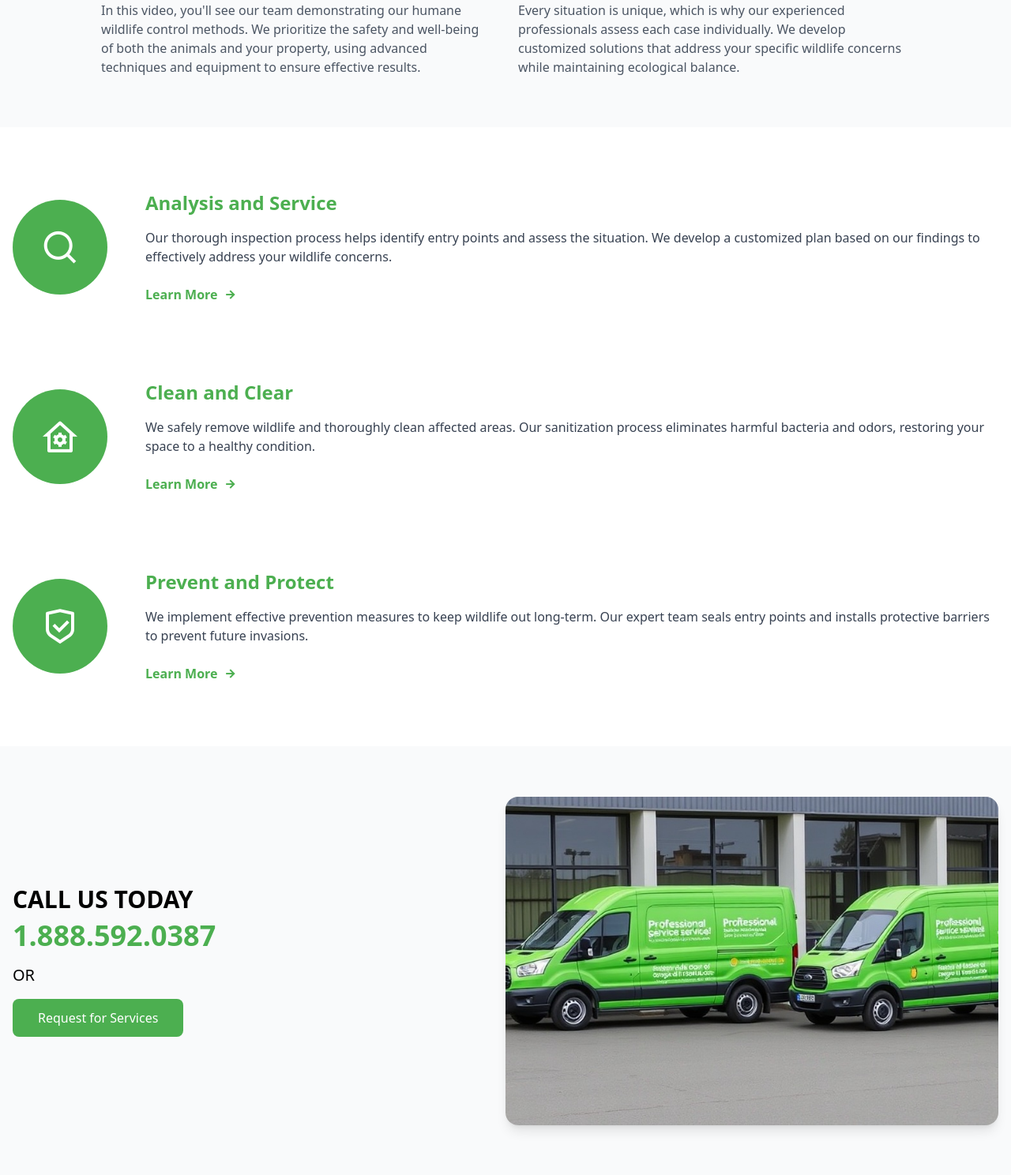
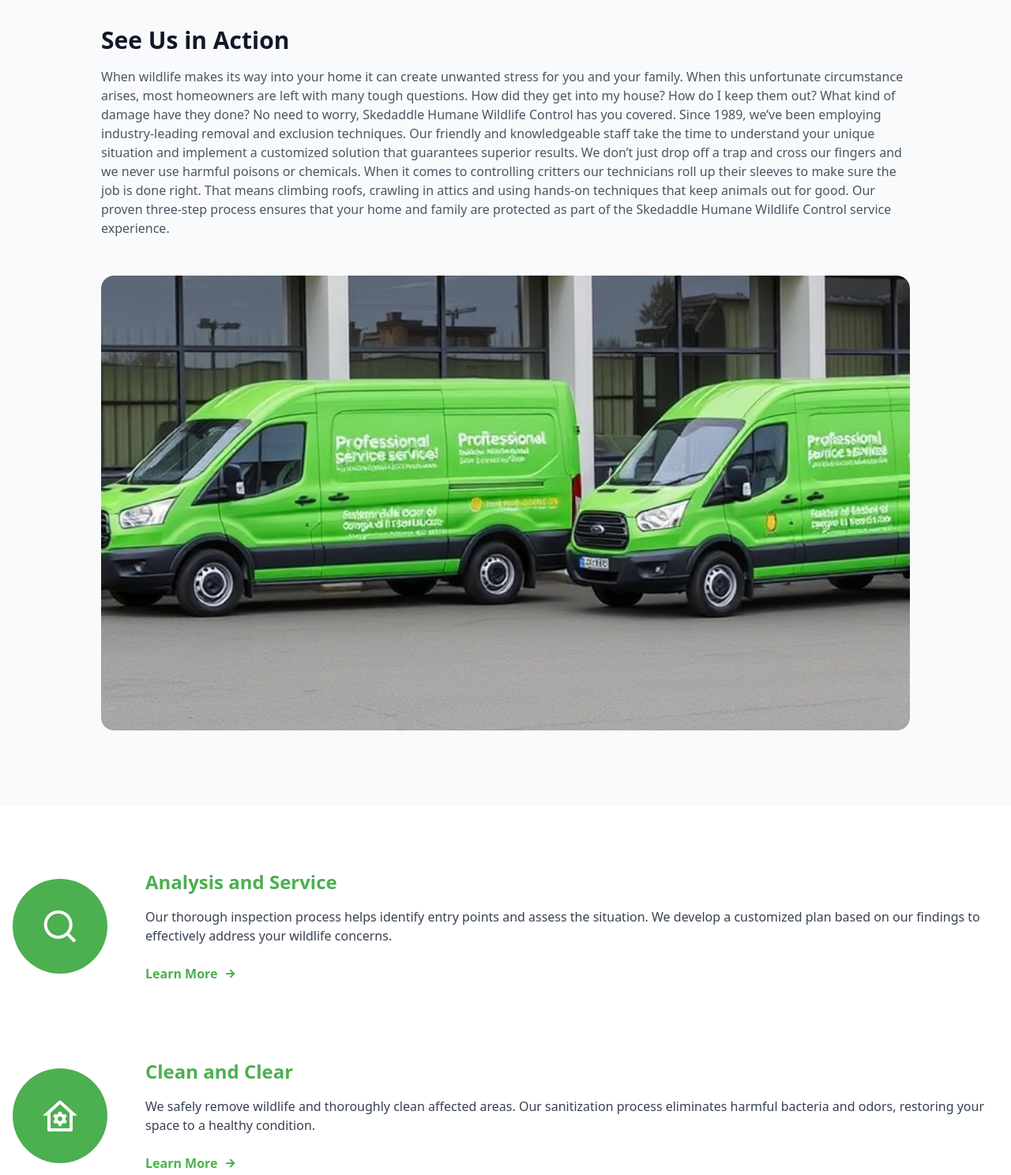
Before and after one commit to Parham-CHs/Pest-Shield, a Flask app: template Project/templates/services.html in a window 1280 px wide. Shown: the part 1763-3251 px from the top of the page at 79% size. Run offline with Flask 3, Linux system fonts and the light colour scheme; the template is opened without the code that fills it, so the values that code supplies are empty; some libraries are stand-ins or nearby versions.

Commit message:
resized text mx-w

```diff
--- a/Project/templates/services.html
+++ b/Project/templates/services.html
@@ -103,11 +103,12 @@
 
             <section class="py-16 bg-gray-50">
                 <div class="max-w-7xl mx-auto px-4 sm:px-6 lg:px-8">
-                <div class="text-center mb-12">
+
+                    <div class="text-center mb-12 max-w-5xl mx-auto">
                         <h2 class="text-3xl font-bold text-gray-900 mb-4">
                         See Us in Action
                         </h2>
-                    <p class="text-gray-600 max-w-2xl mx-auto mb-8">
+                        <p class="text-gray-600 mb-8">
                         When wildlife makes its way into your home it can create unwanted stress for you and your family. When this unfortunate circumstance arises, most homeowners are left with many tough questions. How did they get into my house? How do I keep them out? What kind of damage have they done?
 
                         No need to worry, Skedaddle Humane Wildlife Control has you covered. Since 1989, we’ve been employing industry-leading removal and exclusion techniques. Our friendly and knowledgeable staff take the time to understand your unique situation and implement a customized solution that guarantees superior results.
@@ -117,11 +118,11 @@
                         Our proven three-step process ensures that your home and family are protected as part of the Skedaddle Humane Wildlife Control service experience.
                         </p>
                     </div>
+
                     <div class="max-w-5xl mx-auto">
+
                         <div class="aspect-w-16 aspect-h-9 mb-8">
-                    <div
-                        class="w-full h-0 pb-[56.25%] relative bg-gray-200 rounded-lg"
-                    >
+                            <div class="w-full h-0 pb-[56.25%] relative bg-gray-200 rounded-lg">
                                 <iframe
                                 class="absolute inset-0 w-full h-full rounded-lg"
                                 src="https://www.youtube.com/embed/9qPMU-EeSg0"
@@ -132,7 +133,10 @@
                                 ></iframe>
                             </div>
                         </div>
-                    <div class="grid grid-cols-1 md:grid-cols-2 gap-8 text-left">
+
+
+                        <div class="grid grid-cols-1 md:grid-cols-2 gap-8 text-left mb-8">
+
                             <div>
                                 <h3 class="text-xl font-semibold mb-3">Our Approach</h3>
                                 <p class="text-gray-600">
@@ -142,6 +146,7 @@
                                 advanced techniques and equipment to ensure effective results.
                                 </p>
                             </div>
+
                             <div>
                                 <h3 class="text-xl font-semibold mb-3">Expert Solutions</h3>
                                 <p class="text-gray-600">
@@ -151,8 +156,43 @@
                                 concerns while maintaining ecological balance.
                                 </p>
                             </div>
+
                         </div>
                     </div>
+
+                    <div class="mb-12 max-w-5xl mx-auto text-left">
+                        <h2 class="text-3xl font-bold text-gray-900 mb-4">
+                        See Us in Action
+                        </h2>
+                        <p class="text-gray-600 mb-8">
+                        When wildlife makes its way into your home it can create unwanted stress for you and your family. When this unfortunate circumstance arises, most homeowners are left with many tough questions. How did they get into my house? How do I keep them out? What kind of damage have they done?
+
+                        No need to worry, Skedaddle Humane Wildlife Control has you covered. Since 1989, we’ve been employing industry-leading removal and exclusion techniques. Our friendly and knowledgeable staff take the time to understand your unique situation and implement a customized solution that guarantees superior results.
+
+                        We don’t just drop off a trap and cross our fingers and we never use harmful poisons or chemicals. When it comes to controlling critters our technicians roll up their sleeves to make sure the job is done right. That means climbing roofs, crawling in attics and using hands-on techniques that keep animals out for good.
+
+                        Our proven three-step process ensures that your home and family are protected as part of the Skedaddle Humane Wildlife Control service experience.
+                        </p>
+                    </div>
+
+                    <!-- With loading state and transition -->
+                    <div class="max-w-5xl mx-auto">
+                        <div class="aspect-w-16 aspect-h-9 mb-8">
+                        <div class="w-full h-0 pb-[56.25%] relative bg-gray-200 rounded-lg overflow-hidden group">
+                            <img
+                            class="absolute inset-0 w-full h-full object-cover rounded-lg transition-opacity duration-300 opacity-0 group-hover:opacity-90"
+                            src="{{ url_for('static', filename='img/Service-Vehicles.jpg') }}"
+                            alt="Wildlife Control Services"
+                            loading="lazy"
+                            onload="this.style.opacity=1"
+                            >
+                            <div class="absolute inset-0 flex items-center justify-center">
+                            <svg class="w-12 h-12 text-gray-400 animate-pulse" ...></svg>
+                            </div>
+                        </div>
+                        </div>
+                    </div>
+
                 </div>
             </section>
 
```
Lines whose indentation alone changed are shown as unchanged.
